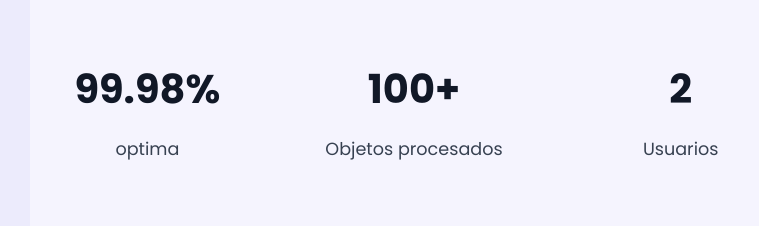
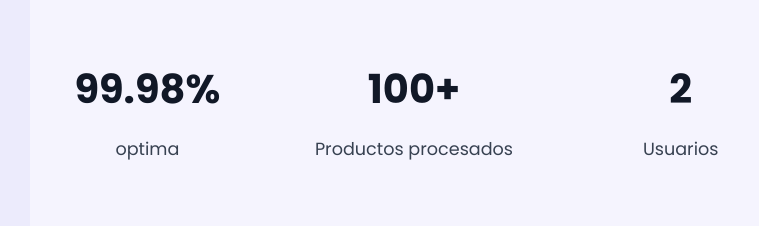
Before and after one commit to T0m4s1n/loginar, a Vue app: page / in a window 1280 px wide. Shown: the part 1560-1786 px from the top of the page, without its empty margins (482-1241 px from the left). Built offline with nearby package versions, Linux system fonts and the light colour scheme; no server answers.

Commit message:
Update HomeComponent.vue

```diff
--- a/src/components/HomeComponent.vue
+++ b/src/components/HomeComponent.vue
@@ -21,7 +21,7 @@ const stats = ref([
   },
   {
     value: '100+',
-    label: 'Objetos procesados'
+    label: 'Productos procesados'
   },
   {
     value: '2',
```
